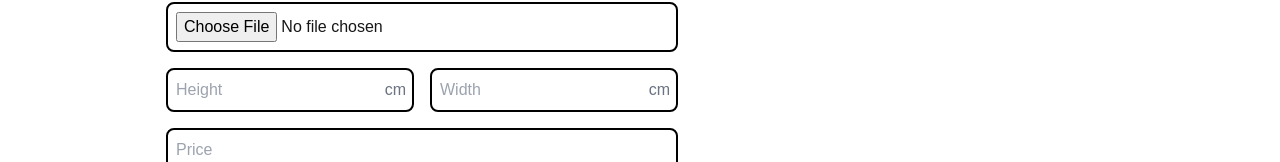
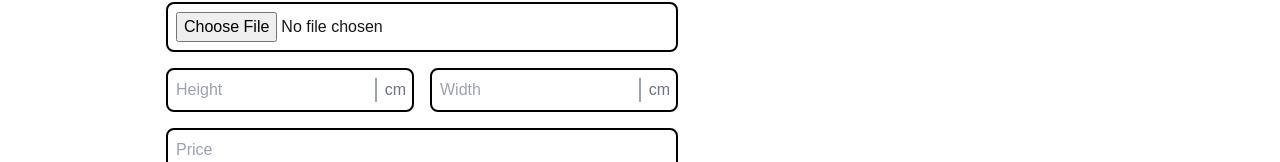
Before and after one commit to SamBrown22/RfiggArtwork, a Next.js app in the folder rfiggartwork/: page /create in a window 1280 px wide. Shown: the part 374-536 px from the top of the page. Built offline with nearby package versions, Linux system fonts and the light colour scheme.

Commit message:
Enhance styling of measurement labels in Create Product page for improved visual clarity

```diff
--- a/rfiggartwork/src/app/create/page.tsx
+++ b/rfiggartwork/src/app/create/page.tsx
@@ -53,7 +53,7 @@ const CreateProductPage = () => {
                                     value={product.height}
                                     onChange={(e) => setProduct({ ...product, height: e.target.value })}
                                 />
-                                <span className="absolute right-2 top-1/2 -translate-y-1/2 text-gray-500">cm</span>
+                                <span className="absolute right-2 top-1/2 -translate-y-1/2 text-gray-500 border-l-2 border-gray-400 ps-2">cm</span>
                             </div>
                             <div className="relative flex-grow ml-4">
                                 <input
@@ -63,7 +63,7 @@ const CreateProductPage = () => {
                                     value={product.width}
                                     onChange={(e) => setProduct({ ...product, width: e.target.value })}
                                 />
-                                <span className="absolute right-2 top-1/2 -translate-y-1/2 text-gray-500">cm</span>
+                                <span className="absolute right-2 top-1/2 -translate-y-1/2 text-gray-500 border-l-2  border-gray-400 ps-2">cm</span>
                             </div>
                         </div>
                         <input
```
